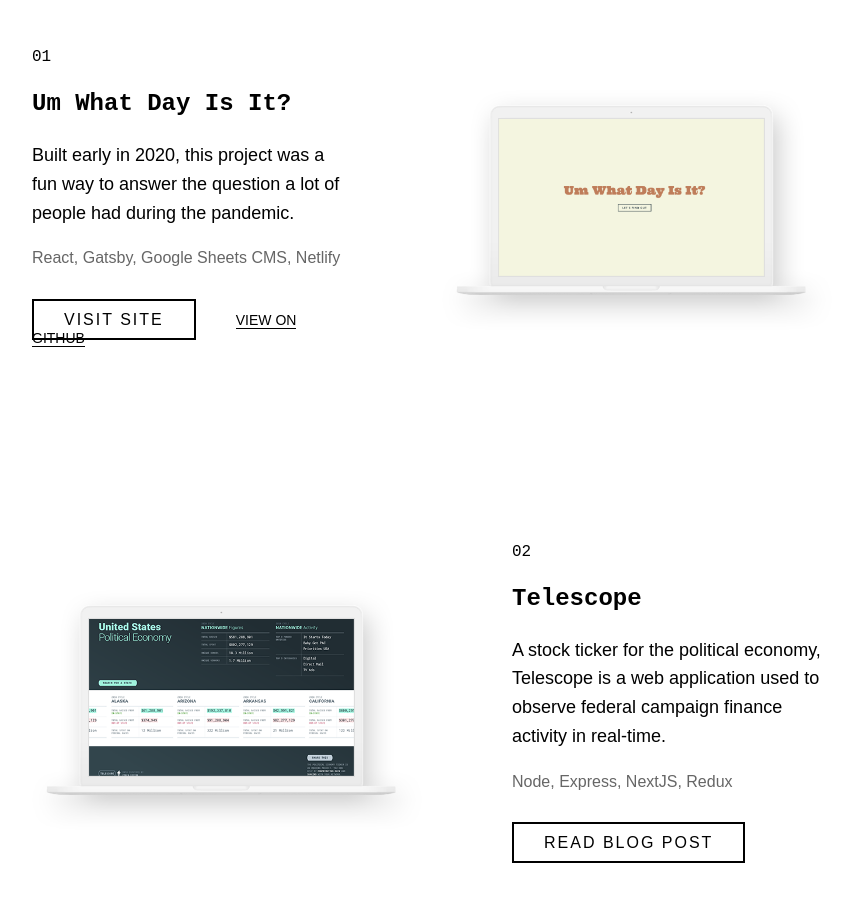
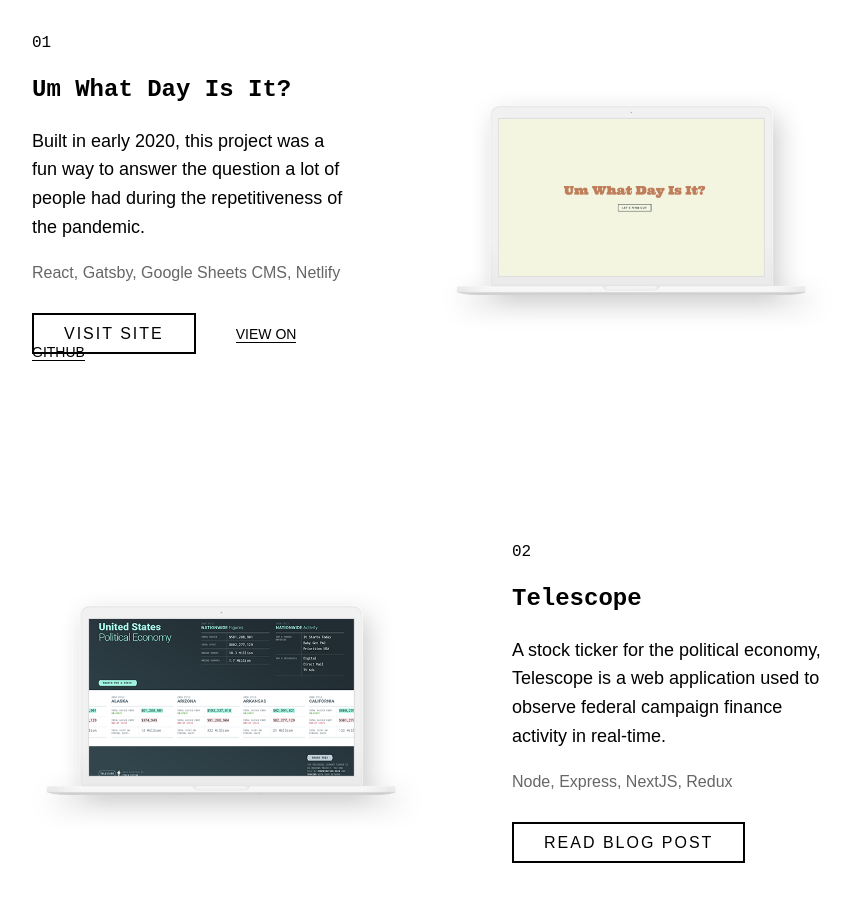
Before and after one commit to levibrooke/website, a Gatsby site: page / in a window 1280 px wide. Shown: the part 3140-4041 px from the top of the page, without its empty margins (208-1059 px from the left). Built offline with nearby package versions, Linux system fonts and the light colour scheme; Gatsby itself is replaced by a stand-in of ours.

Commit message:
Another change to work

```diff
--- a/src/pages/index.js
+++ b/src/pages/index.js
@@ -82,7 +82,7 @@ export default function Index() {
             <div className="project-item__container">
               <h4>01</h4>
               <h3>Um What Day Is It?</h3>
-              <p>Built early in 2020, this project was a fun way to answer the question a lot of people had during the pandemic.</p>
+              <p>Built in early 2020, this project was a fun way to answer the question a lot of people had during the repetitiveness of the pandemic.</p>
               <p className="project-item__tools">React, Gatsby, Google Sheets CMS, Netlify</p>
               <div className="project-item__buttonrow">
                 <a href="https://umwhatdayisit.com/" className="button-outline-smaller button-work">Visit site</a>
```
